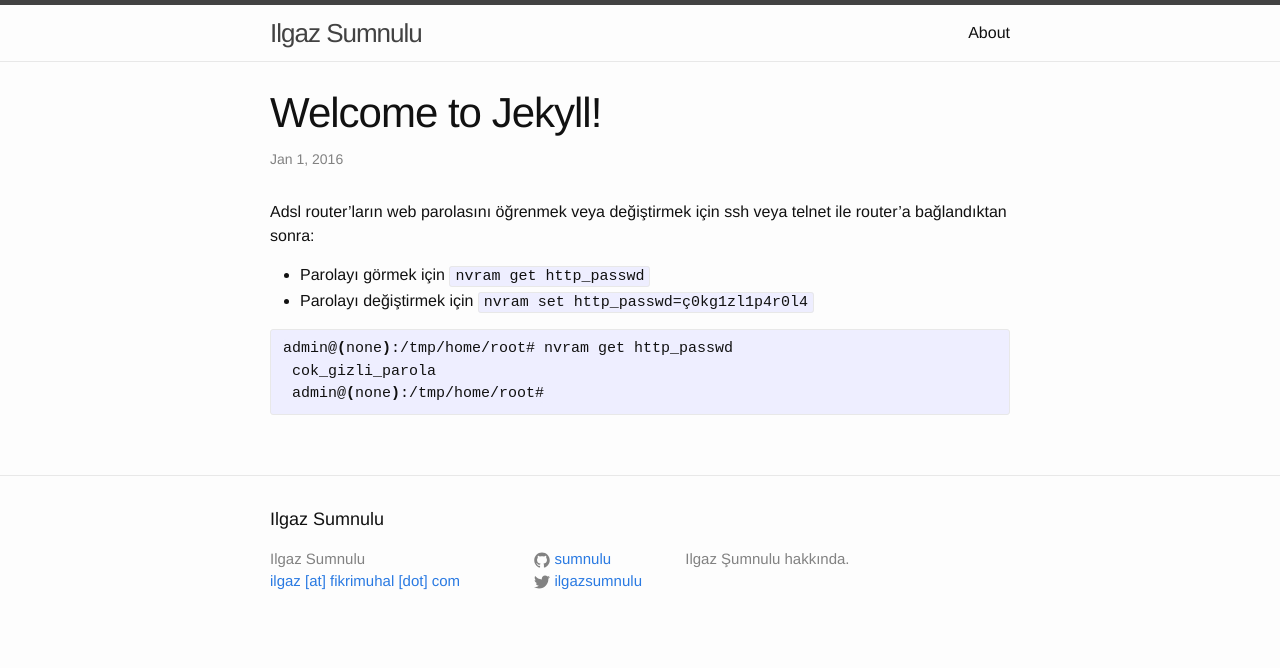
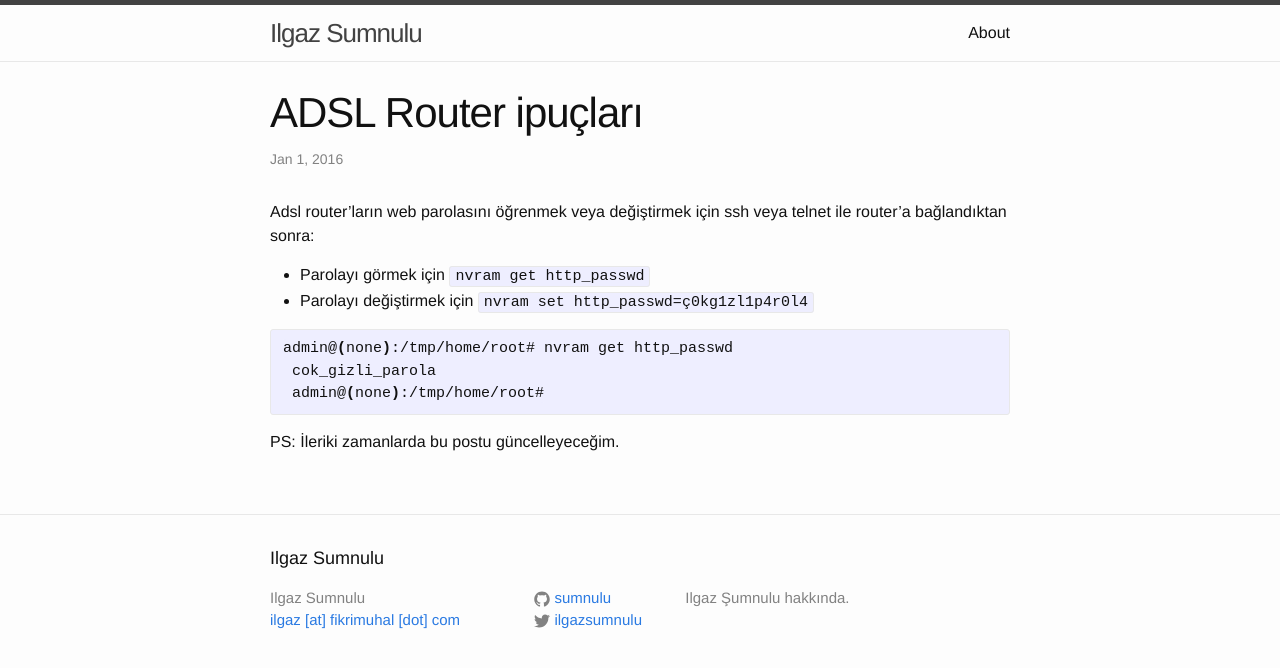
Before and after one commit to sumnulu/sumnulu.github.io, a Jekyll site: the page built from _posts/2016-03-01-wireless-router-tips.markdown, in a window 1280 px wide. Shown: the top 668 px of the page. Built offline with Jekyll 4.4.1, drawn with Linux system fonts in a browser that asks for light colours.

Commit message:
edit post

```diff
--- a/_posts/2016-03-01-wireless-router-tips.markdown
+++ b/_posts/2016-03-01-wireless-router-tips.markdown
@@ -1,6 +1,6 @@
 ---
 layout: post
-title:  "Welcome to Jekyll!"
+title:  "ADSL Router ipuçları"
 date:   2016-01-01 19:28:59 +0200
 categories: tips wireless router
 ---
@@ -15,3 +15,5 @@ admin@(none):/tmp/home/root# nvram get http_passwd
  cok_gizli_parola
  admin@(none):/tmp/home/root#
 {% endhighlight %}
+
+PS: İleriki zamanlarda bu postu güncelleyeceğim.
```
